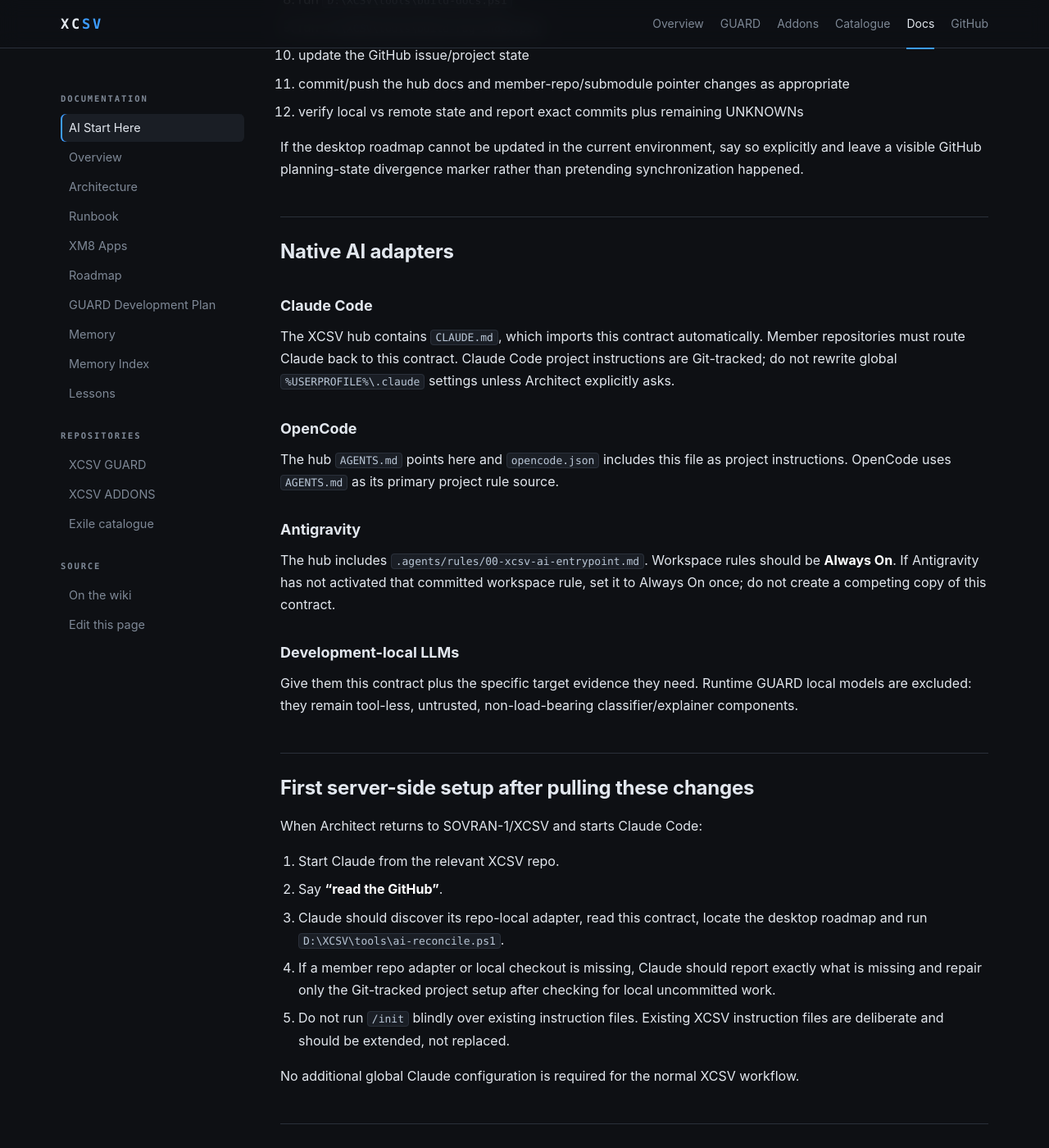
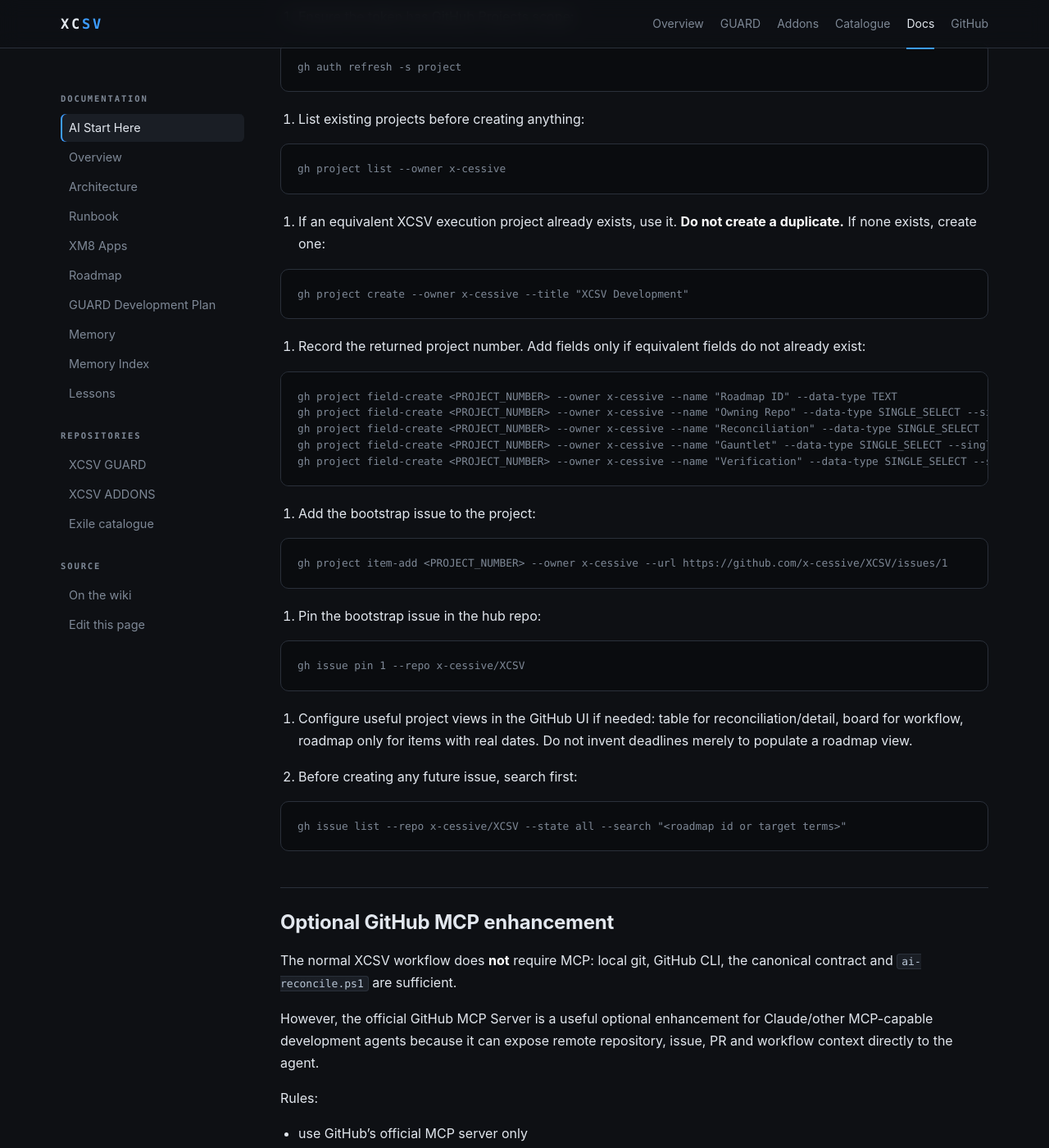
Before and after one commit to x-cessive/XCSV, a Jekyll site: the page built from docs/wiki/AI-Start-Here.md, in a window 1280 px wide and 1400 px high, scrolled down 6127 px. Shown: the whole window at 82% size. Built offline with Jekyll 4.4.1, drawn with Linux system fonts in a browser that asks for light colours; some of the changed text lies outside the part shown.

Commit message:
Regenerate docs/wiki from wiki/ [skip ci]

````diff
--- a/docs/wiki/AI-Start-Here.md
+++ b/docs/wiki/AI-Start-Here.md
@@ -40,11 +40,12 @@ Do not implement, repair, deploy, commit, pull over dirty work, repack PBOs, cha
 5. Inspect the relevant local working tree before trusting GitHub: current branch, `git status`, current commit, uncommitted changes and relevant target files.
 6. Compare the local commit to the remote branch without assuming GitHub is newer or authoritative for live state.
 7. Inspect recent relevant commits and existing implementation before proposing new code.
-8. If the claim is operational, inspect the relevant live evidence: deployed artifact, RPT/HC RPT, database query, process state, GUARD state, BattlEye/infiSTAR logs or other source of truth.
-9. Classify the requested/next roadmap item using the reconciliation states below.
-10. Identify only the **remaining delta**.
-11. Select the Gauntlet risk level.
-12. Report a concise **XCSV BOOTSTRAP REPORT** before implementation.
+8. Inspect relevant open GitHub issues/project items before creating a new execution record.
+9. If the claim is operational, inspect the relevant live evidence: deployed artifact, RPT/HC RPT, database query, process state, GUARD state, BattlEye/infiSTAR logs or other source of truth.
+10. Classify the requested/next roadmap item using the reconciliation states below.
+11. Identify only the **remaining delta**.
+12. Select the Gauntlet risk level.
+13. Report a concise **XCSV BOOTSTRAP REPORT** before implementation.
 
 ## Authority hierarchy
 
@@ -56,10 +57,11 @@ Different sources answer different questions. Do not flatten them into one truth
 | Local working tree | what code/files actually exist on this machine now |
 | Local git history | what has been committed locally |
 | GitHub remote | what has been published/pushed |
+| GitHub Issues / Project | active execution record, ownership, current workflow state |
 | Hub submodule pointers | which member-repo commits the hub currently references |
 | Live server/deployed artifacts | what is actually deployed/running |
 | Runtime evidence | whether the deployed behavior actually worked |
-| Wiki/README/site | durable explanation and public/operator navigation; not proof by itself |
+| Wiki/README/site | durable explanation and navigation; not proof by itself |
 
 If these disagree, **the disagreement is the finding**. Do not silently choose the most convenient source.
 
@@ -127,6 +129,7 @@ Roadmap: <what it says>
 RAG/history: <relevant prior result/refuted hypotheses>
 Local repo: <branch / clean-dirty / commit>
 GitHub: <same commit / mismatch / unknown>
+Issue/Project: <existing execution record / none / conflict>
 Live evidence: <verified / unavailable / not required>
 Classification: VERIFIED_DONE | PRESENT_UNVERIFIED | PARTIAL | PLANNED_ONLY | STALE_OR_CONFLICTED | BLOCKED
 Remaining delta: <smallest actual missing work>
@@ -160,15 +163,16 @@ Worker may not self-certify. Keep **EVIDENCED / INFERRED / UNKNOWN** distinct. R
 
 To avoid double work, XCSV uses **GitHub Issues + GitHub Projects** as the execution tracker. The roadmap remains the priority/decision memory; an issue is the active execution record.
 
-Do not introduce Trello, Jira, Asana, Monday, Wrike, Kanban Tool or another board as a second task authority unless Architect explicitly changes this rule.
+Do not introduce Trello, Jira, Asana, Monday, Wrike, Kanban Tool, Linear or another board as a second task authority unless Architect explicitly changes this rule.
 
 For material roadmap work:
 
 1. Give the item a stable ID when it becomes active, e.g. `GUARD-REL-002`.
-2. Use one GitHub issue as the execution record.
-3. Use sub-issues for genuinely separable work, not every tiny code edit.
-4. Link commits/PRs to the issue or stable ID.
-5. Do not mark Done until verification and durable-sync requirements are satisfied.
+2. Search existing issues before creating one.
+3. Use one GitHub issue as the execution record.
+4. Use sub-issues for genuinely separable work, not every tiny code edit.
+5. Link commits/PRs to the issue or stable ID.
+6. Do not mark Done until verification and durable-sync requirements are satisfied.
 
 Recommended GitHub Project workflow:
 
@@ -186,7 +190,84 @@ Useful fields:
 - Verification state
 - Target date only when real
 
-GitHub Projects supports table, board and roadmap views; keep the same issue as the underlying work item rather than duplicating cards.
+Keep the same GitHub issue as the underlying work item rather than duplicating cards in another tracker.
+
+## First-run GitHub Projects setup
+
+This setup is authorized as part of XCSV's GitHub-native execution workflow, but it must happen only after local repository reconciliation so no dirty local work is overwritten.
+
+On the first real SOVRAN-1 bootstrap:
+
+1. Confirm GitHub CLI authentication:
+
+```powershell
+gh auth status
+```
+
+2. Ensure the token has GitHub Projects scope:
+
+```powershell
+gh auth refresh -s project
+```
+
+3. List existing projects before creating anything:
+
+```powershell
+gh project list --owner x-cessive
+```
+
+4. If an equivalent XCSV execution project already exists, use it. **Do not create a duplicate.** If none exists, create one:
+
+```powershell
+gh project create --owner x-cessive --title "XCSV Development"
+```
+
+5. Record the returned project number. Add fields only if equivalent fields do not already exist:
+
+```powershell
+gh project field-create <PROJECT_NUMBER> --owner x-cessive --name "Roadmap ID" --data-type TEXT
+gh project field-create <PROJECT_NUMBER> --owner x-cessive --name "Owning Repo" --data-type SINGLE_SELECT --single-select-options "XCSV,XCSV_GUARD,XCSV_ADDONS,Exile,Cross-repo"
+gh project field-create <PROJECT_NUMBER> --owner x-cessive --name "Reconciliation" --data-type SINGLE_SELECT --single-select-options "VERIFIED_DONE,PRESENT_UNVERIFIED,PARTIAL,PLANNED_ONLY,STALE_OR_CONFLICTED,BLOCKED"
+gh project field-create <PROJECT_NUMBER> --owner x-cessive --name "Gauntlet" --data-type SINGLE_SELECT --single-select-options "G0,G1,G2,G3,G4"
+gh project field-create <PROJECT_NUMBER> --owner x-cessive --name "Verification" --data-type SINGLE_SELECT --single-select-options "NOT_REQUIRED,NOT_STARTED,IN_PROGRESS,PASS,BLOCKED"
+```
+
+6. Add the bootstrap issue to the project:
+
+```powershell
+gh project item-add <PROJECT_NUMBER> --owner x-cessive --url https://github.com/x-cessive/XCSV/issues/1
+```
+
+7. Pin the bootstrap issue in the hub repo:
+
+```powershell
+gh issue pin 1 --repo x-cessive/XCSV
+```
+
+8. Configure useful project views in the GitHub UI if needed: table for reconciliation/detail, board for workflow, roadmap only for items with real dates. Do not invent deadlines merely to populate a roadmap view.
+
+9. Before creating any future issue, search first:
+
+```powershell
+gh issue list --repo x-cessive/XCSV --state all --search "<roadmap id or target terms>"
+```
+
+## Optional GitHub MCP enhancement
+
+The normal XCSV workflow does **not** require MCP: local git, GitHub CLI, the canonical contract and `ai-reconcile.ps1` are sufficient.
+
+However, the official GitHub MCP Server is a useful optional enhancement for Claude/other MCP-capable development agents because it can expose remote repository, issue, PR and workflow context directly to the agent.
+
+Rules:
+
+- use GitHub's official MCP server only
+- prefer OAuth where supported
+- never commit PATs/tokens into `.mcp.json`, `CLAUDE.md`, repo config or shell scripts
+- scope credentials to the minimum needed
+- MCP remote state does not outrank the local working tree or live server
+- if MCP is unavailable, the workflow must still work through `git` / `gh`
+
+If Claude Code on SOVRAN-1 supports the official remote GitHub MCP flow and Architect wants it enabled, Claude should first inspect existing MCP configuration with `/mcp` / Claude's MCP commands and **avoid adding a duplicate server**. Authentication remains local/user-scoped rather than committed with a secret.
 
 ## Completion transaction
 
@@ -213,15 +294,15 @@ If the desktop roadmap cannot be updated in the current environment, say so expl
 
 ### Claude Code
 
-The XCSV hub contains `CLAUDE.md`, which imports this contract automatically. Member repositories must route Claude back to this contract. Claude Code project instructions are Git-tracked; do not rewrite global `%USERPROFILE%\.claude` settings unless Architect explicitly asks.
+The XCSV hub contains `CLAUDE.md`, which imports this contract automatically. Member repositories route Claude back to this contract. Claude Code project instructions are Git-tracked; do not rewrite global `%USERPROFILE%\.claude` settings unless Architect explicitly asks.
 
 ### OpenCode
 
-The hub `AGENTS.md` points here and `opencode.json` includes this file as project instructions. OpenCode uses `AGENTS.md` as its primary project rule source.
+The hub `AGENTS.md` points here and `opencode.json` includes this file as project instructions. Member repos also contain `AGENTS.md` routers.
 
 ### Antigravity
 
-The hub includes `.agents/rules/00-xcsv-ai-entrypoint.md`. Workspace rules should be **Always On**. If Antigravity has not activated that committed workspace rule, set it to Always On once; do not create a competing copy of this contract.
+The repos include `.agents/rules/00-xcsv-ai-entrypoint.md`. Workspace rules should be **Always On**. If Antigravity has not activated the committed workspace rule, set it to Always On once; do not create a competing copy of this contract.
 
 ### Development-local LLMs
 
@@ -234,8 +315,11 @@ When Architect returns to SOVRAN-1/XCSV and starts Claude Code:
 1. Start Claude from the relevant XCSV repo.
 2. Say **"read the GitHub"**.
 3. Claude should discover its repo-local adapter, read this contract, locate the desktop roadmap and run `D:\XCSV\tools\ai-reconcile.ps1`.
-4. If a member repo adapter or local checkout is missing, Claude should report exactly what is missing and repair only the Git-tracked project setup after checking for local uncommitted work.
-5. Do not run `/init` blindly over existing instruction files. Existing XCSV instruction files are deliberate and should be extended, not replaced.
+4. Claude should inspect Issue `XCSV-AI-001` / hub Issue #1 and existing GitHub Projects state.
+5. If the GitHub Project is not yet configured, follow **First-run GitHub Projects setup** above rather than inventing another tracker.
+6. If a member repo adapter or local checkout is missing, Claude should report exactly what is missing and repair only the Git-tracked project setup after checking for local uncommitted work.
+7. Do not run `/init` blindly over existing instruction files. Existing XCSV instruction files are deliberate and should be extended, not replaced.
+8. Return the `XCSV BOOTSTRAP REPORT` before implementation.
 
 No additional global Claude configuration is required for the normal XCSV workflow.
 
````
